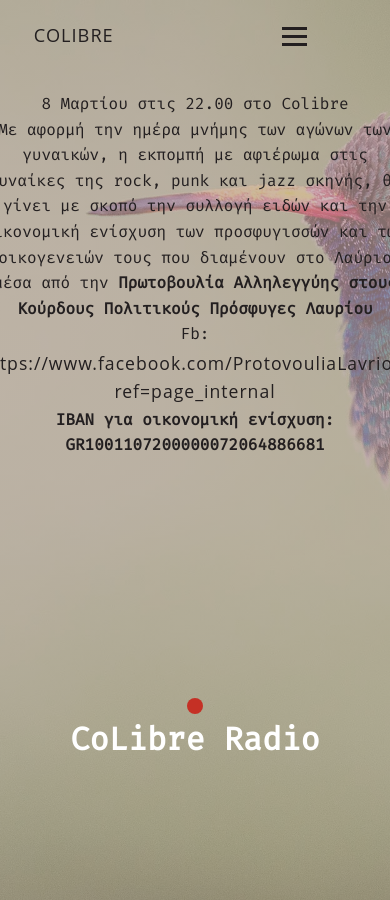
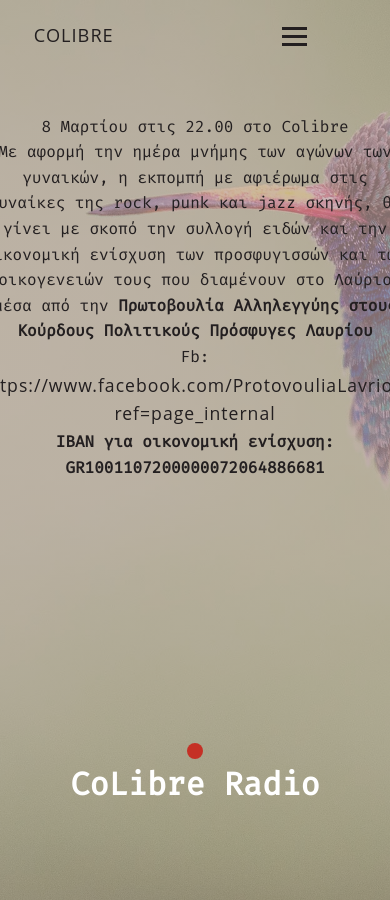
Before and after one commit to colibreradio/colibreradiotest, a Jekyll site: the page built from index.markdown, in a window 390 px wide and 900 px high. Built offline with Jekyll 4.4.1, drawn with Linux system fonts in a browser that asks for light colours; nearby versions of some CDN libraries; a script that is not in the unit is left out.

Commit message:
Update styles.css

```diff
--- a/css/styles.css
+++ b/css/styles.css
@@ -238,7 +238,7 @@ nav .nav-cols {
 
   .section-up {
     width: 100%;
-    height: 45vh;
+    height: 50vh;
     display: flex;
     flex-direction: column;
     justify-content: center;
```
